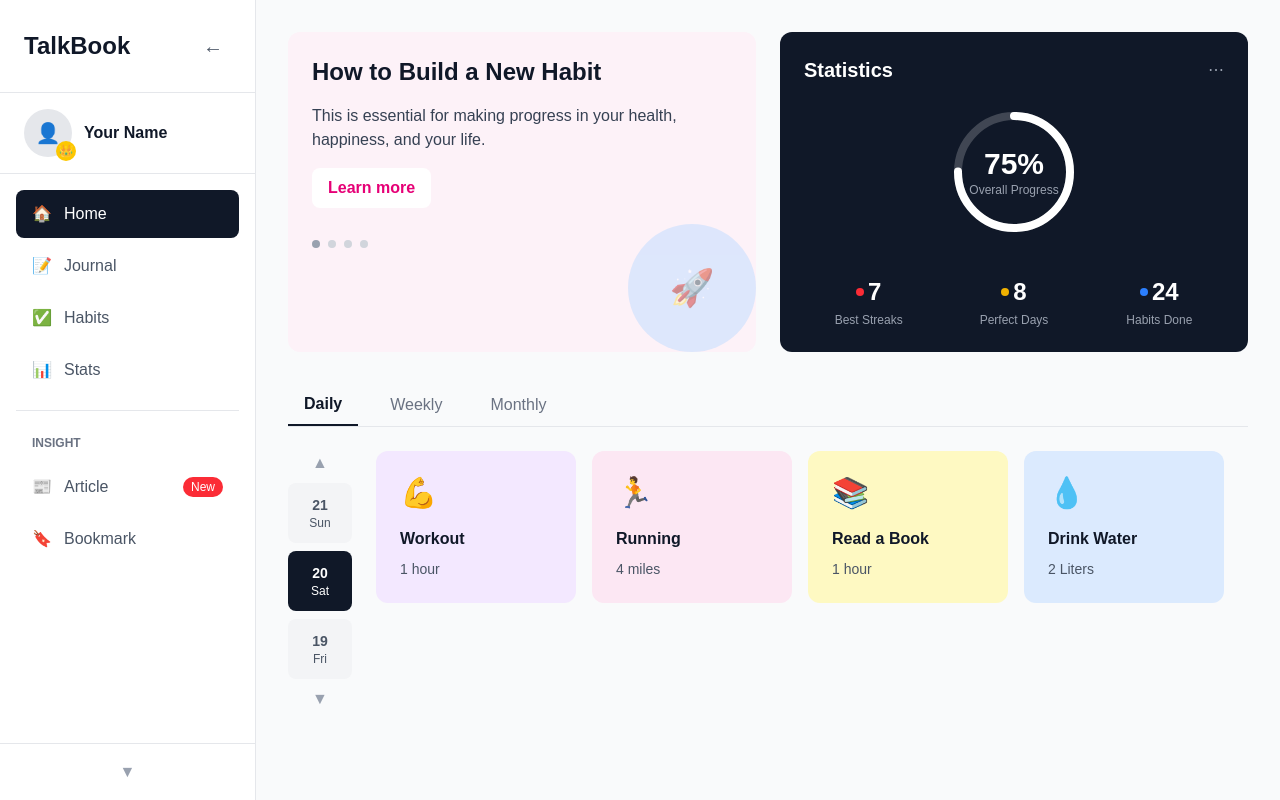
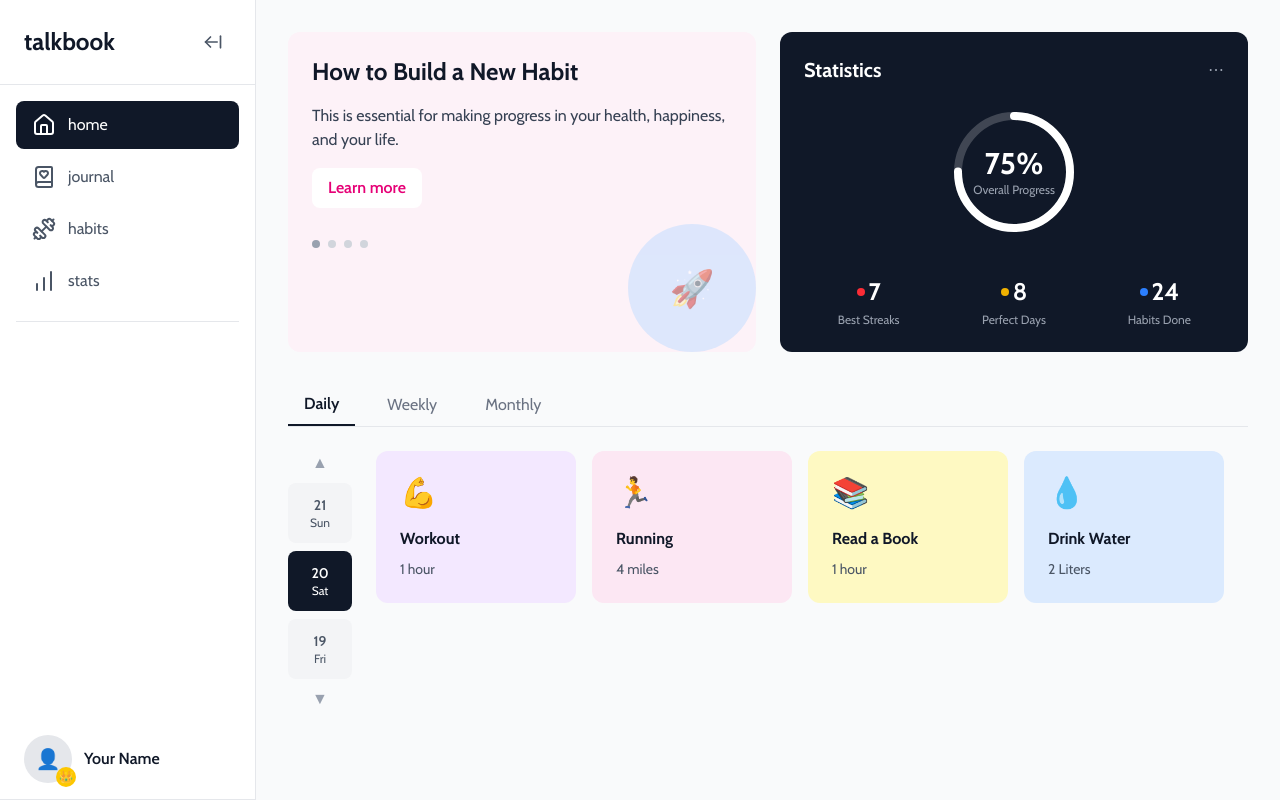
Before and after one commit to MikolWhy/TalkBook, a Next.js app: page / in a window 1280 px wide. Built offline with nearby package versions, Linux system fonts and the light colour scheme.

Commit message:
updated sidebar icons and font

```diff
--- a/app/components/Sidebar.tsx
+++ b/app/components/Sidebar.tsx
@@ -5,13 +5,13 @@
 import Link from "next/link";
 import { usePathname } from "next/navigation";
 import { useSidebar } from "./SidebarProvider";
-
+import { BookHeart, Home, Dumbbell, BarChart, ArrowLeftFromLine } from "lucide-react";
 // Navigation items - shared across all pages
 const navItems = [
-  { label: "Home", href: "/", icon: "🏠" },
-  { label: "Journal", href: "/journal", icon: "📝" },
-  { label: "Habits", href: "/habits", icon: "✅" },
-  { label: "Stats", href: "/stats", icon: "📊" },
+  { label: "home", href: "/", icon: Home },
+  { label: "journal", href: "/journal", icon: BookHeart },
+  { label: "habits", href: "/habits", icon: Dumbbell },
+  { label: "stats", href: "/stats", icon: BarChart },
 ];
 
 const insightItems = [
@@ -40,18 +40,16 @@ export default function Sidebar() {
 
       {/* Sidebar */}
       <aside
-        className={`fixed left-0 top-0 h-full bg-white border-r border-gray-200 z-10 flex flex-col ${
-          sidebarOpen ? "w-64" : "w-0"
-        } transition-all overflow-hidden`}
+        className={`fixed left-0 top-0 h-full bg-white border-r border-gray-200 z-10 flex flex-col ${sidebarOpen ? "w-64" : "w-0"
+          } transition-all overflow-hidden`}
       >
         {/* Logo Section with Toggle Button */}
         <div className="px-6 py-6 border-b border-gray-200 flex items-center justify-between">
           <h1
-            className={`text-2xl font-bold text-gray-900 transition-opacity ${
-              sidebarOpen ? "opacity-100" : "opacity-0"
-            }`}
+            className={`text-2xl font-bold text-gray-900 transition-opacity ${sidebarOpen ? "opacity-100" : "opacity-0"
+              }`}
           >
-            TalkBook
+            talkbook
           </h1>
           {/* Toggle Button - Inside sidebar header when open */}
           {sidebarOpen && (
@@ -61,26 +59,9 @@ export default function Sidebar() {
               aria-label="Collapse sidebar"
               title="Collapse sidebar"
             >
-              <span className="text-xl text-gray-600">←</span>
+              <ArrowLeftFromLine className="w-5 h-5 text-gray-600" />
             </button>
           )}
-        </div>
-
-        {/* User Profile Section */}
-        <div className="px-6 py-4 border-b border-gray-200">
-          <div className="flex items-center gap-3">
-            <div className="relative">
-              <div className="w-12 h-12 rounded-full bg-gray-200 flex items-center justify-center">
-                <span className="text-xl">👤</span>
-              </div>
-              <div className="absolute -bottom-1 -right-1 bg-yellow-400 rounded-full w-5 h-5 flex items-center justify-center">
-                <span className="text-xs">👑</span>
-              </div>
-            </div>
-            <div>
-              <p className="font-semibold text-gray-900">Your Name</p>
-            </div>
-          </div>
         </div>
 
         {/* Navigation Menu */}
@@ -98,7 +79,7 @@ export default function Sidebar() {
                       : "flex items-center gap-3 px-4 py-3 text-gray-600 hover:bg-gray-100 rounded-lg transition"
                   }
                 >
-                  <span>{item.icon}</span>
+                  <span>{typeof item.icon === "string" ? item.icon : <item.icon />}</span>
                   <span>{item.label}</span>
                 </Link>
               );
@@ -108,32 +89,27 @@ export default function Sidebar() {
           {/* Separator */}
           <div className="border-t border-gray-200 my-4"></div>
 
-          {/* Insight Section */}
-          <div className="flex flex-col gap-1">
-            <p className="px-4 py-2 text-xs font-semibold text-gray-500 uppercase">Insight</p>
-            {insightItems.map((item) => (
-              <Link
-                key={item.href}
-                href={item.href}
-                className="flex items-center justify-between px-4 py-3 text-gray-600 hover:bg-gray-100 rounded-lg transition"
-              >
-                <div className="flex items-center gap-3">
-                  <span>{item.icon}</span>
-                  <span>{item.label}</span>
-                </div>
-                {item.badge && (
-                  <span className="bg-red-500 text-white text-xs px-2 py-0.5 rounded-full">
-                    {item.badge}
-                  </span>
-                )}
-              </Link>
-            ))}
-          </div>
         </nav>
 
         {/* Scroll Indicator */}
-        <div className="px-6 py-4 border-t border-gray-200 text-center">
+        {/* <div className="px-6 py-4 border-t border-gray-200 text-center">
           <span className="text-gray-400">▼</span>
+        </div> */}
+        {/* User Profile Section */}
+        <div className="px-6 py-4 border-b border-gray-200">
+          <div className="flex items-center gap-3">
+            <div className="relative">
+              <div className="w-12 h-12 rounded-full bg-gray-200 flex items-center justify-center">
+                <span className="text-xl">👤</span>
+              </div>
+              <div className="absolute -bottom-1 -right-1 bg-yellow-400 rounded-full w-5 h-5 flex items-center justify-center">
+                <span className="text-xs">👑</span>
+              </div>
+            </div>
+            <div>
+              <p className="font-semibold text-gray-900">Your Name</p>
+            </div>
+          </div>
         </div>
       </aside>
     </>
--- a/app/globals.css
+++ b/app/globals.css
@@ -8,8 +8,7 @@
 @theme inline {
   --color-background: var(--background);
   --color-foreground: var(--foreground);
-  --font-sans: var(--font-geist-sans);
-  --font-mono: var(--font-geist-mono);
+  --font-sans: var(--font-cabin);
 }
 
 @media (prefers-color-scheme: dark) {
@@ -22,7 +21,9 @@
 body {
   background: var(--background);
   color: var(--foreground);
-  font-family: Arial, Helvetica, sans-serif;
+  font-family: "Cabin", sans-serif;
+  font-optical-sizing: auto;
+  font-variation-settings: "wdth" 100;
 }
 
 /* Tiptap Editor Styles */
--- a/app/layout.tsx
+++ b/app/layout.tsx
@@ -12,7 +12,7 @@
 // LATER: We'll add PinGate component here to protect all pages with PIN
 
 import type { Metadata } from "next";
-import { Geist, Geist_Mono } from "next/font/google";
+import { Cabin } from "next/font/google";
 import "./globals.css";
 import { SidebarProvider } from "./components/SidebarProvider";
 
@@ -20,23 +20,20 @@ import { SidebarProvider } from "./components/SidebarProvider";
 // FONT SETUP
 // ============================================================================
 //
-// Geist fonts = modern, clean fonts from Vercel
-// - Geist Sans = for body text (main font)
-// - Geist Mono = for code/monospace text
+// Cabin font = modern, clean font from Google Fonts
+// - Cabin = for body text (main font)
 //
 // next/font/google = Next.js optimizes fonts automatically
 // - Downloads fonts at build time
 // - Self-hosts fonts (faster than Google Fonts CDN)
 // - Zero layout shift (fonts are optimized)
 
-const geistSans = Geist({
-  variable: "--font-geist-sans",
+const cabin = Cabin({
+  variable: "--font-cabin",
   subsets: ["latin"],
-});
-
-const geistMono = Geist_Mono({
-  variable: "--font-geist-mono",
-  subsets: ["latin"],
+  weight: ["400", "500", "600", "700"],
+  style: ["normal", "italic"],
+  display: "swap",
 });
 
 // ============================================================================
@@ -177,7 +174,7 @@ export default function RootLayout({
           The browser/React doesn't care about line breaks in attributes
       */}
       <body
-        className={`${geistSans.variable} ${geistMono.variable} antialiased`}
+        className={`${cabin.variable} antialiased`}
         suppressHydrationWarning
       >
         {/* ================================================================
--- a/package.json
+++ b/package.json
@@ -18,6 +18,7 @@
     "compromise": "^14.14.4",
     "dayjs": "^1.11.19",
     "dexie": "^4.2.1",
+    "lucide-react": "^0.554.0",
     "next": "16.0.1",
     "next-pwa": "^5.6.0",
     "react": "19.2.0",
```
Also changed, not shown: 1 other file (tests, documents, lock files or other folders).
